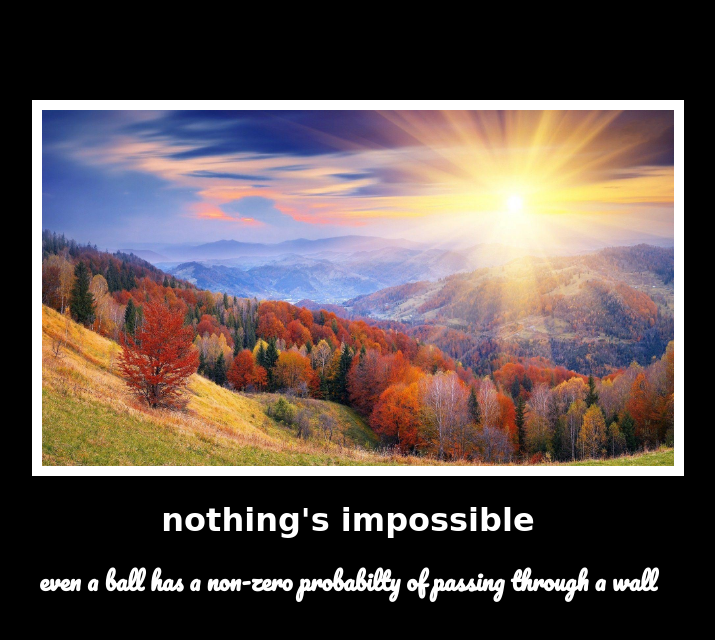
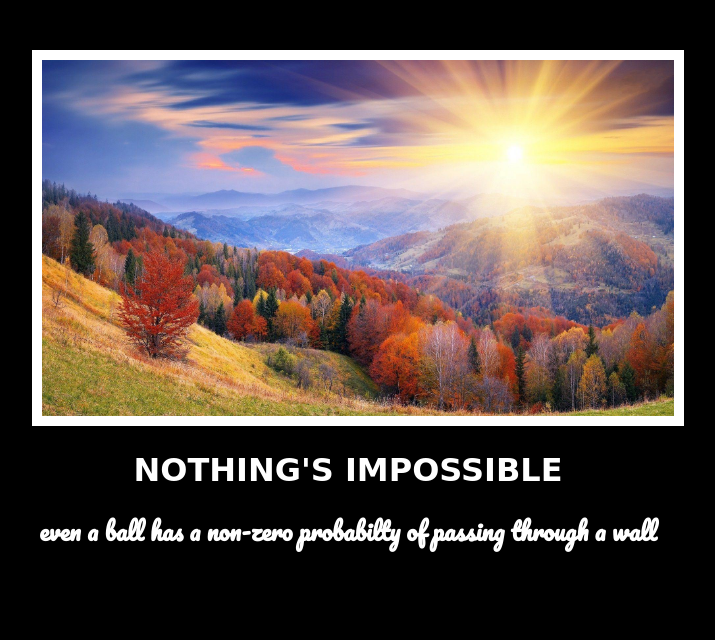
Before and after one commit to lmaomkar/motivation, a plain HTML site: page index.html in a window 1280 px wide. Shown: the whole page, without its empty margins (292-1007 px from the left). Drawn offline with Linux system fonts and the light colour scheme; a web font is replaced by a local one.

Commit message:
Update style.css

```diff
--- a/style.css
+++ b/style.css
@@ -4,7 +4,7 @@ body{
 
 .poster{
     width: 50%;
-    margin-top: 100px;
+    margin-top: 50px;
     margin-left: 25%;
 }
 .image{
@@ -15,6 +15,7 @@ h1{
     color: white;
     font-family: 'Fasthand', cursive;
     text-align: center;
+     text-transform: uppercase;
 }
 h2{
     color: white;
```
